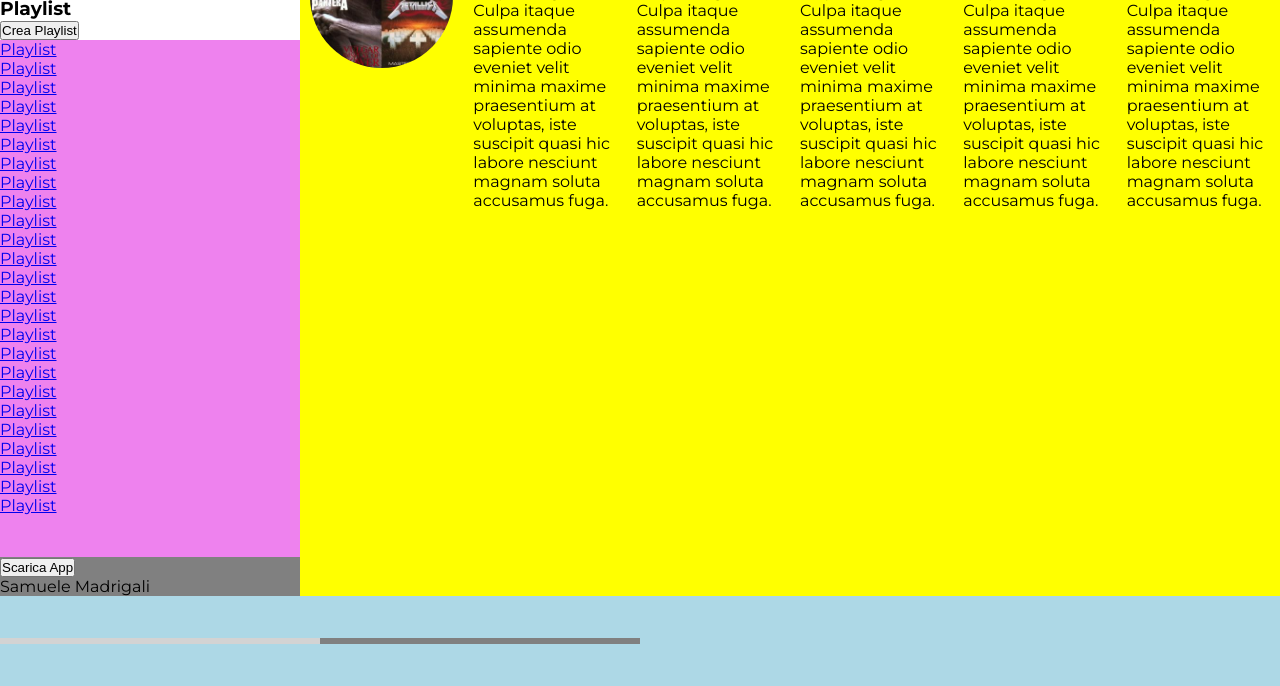
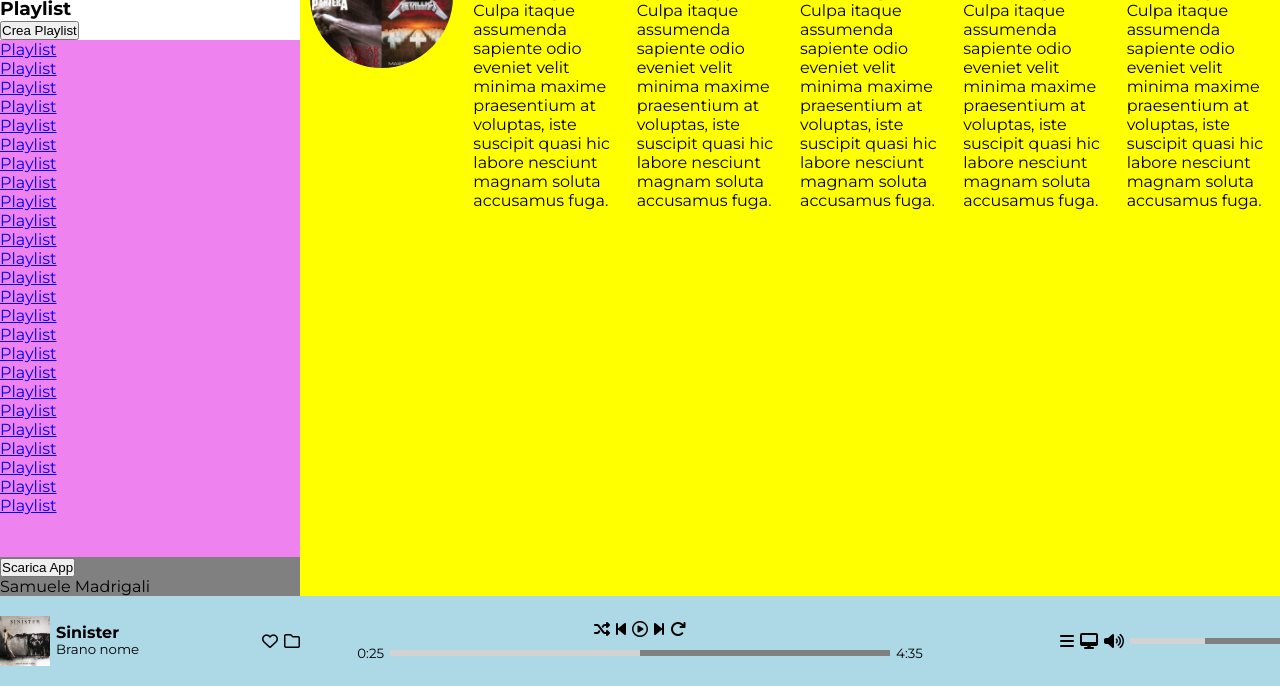
Before and after one commit to boolean-class-122/ex-html-css-spotifyweb, a plain HTML site: page index.html in a window 1280 px wide. Shown: the part 114-800 px from the top of the page. Drawn offline with Linux system fonts and the light colour scheme.

Commit message:
add: footer

```diff
--- a/index.html
+++ b/index.html
@@ -4,6 +4,7 @@
     <meta charset="UTF-8">
     <meta name="viewport" content="width=device-width, initial-scale=1.0">
     <title>Spotify Web</title>
+    <link rel="stylesheet" href="https://cdnjs.cloudflare.com/ajax/libs/font-awesome/6.5.1/css/all.min.css" integrity="sha512-DTOQO9RWCH3ppGqcWaEA1BIZOC6xxalwEsw9c2QQeAIftl+Vegovlnee1c9QX4TctnWMn13TZye+giMm8e2LwA==" crossorigin="anonymous" referrerpolicy="no-referrer" />
     <!-- Google fonts -->
     <link rel="preconnect" href="https://fonts.googleapis.com">
     <link rel="preconnect" href="https://fonts.gstatic.com" crossorigin>
@@ -94,9 +95,50 @@
         </main>
     </div>
     <footer>
-        <div class="bar">
+        <div class="footer-left">
+            <div class="song-played">
+                <img src="./img/sinister.jpeg" alt="sinister" />
+                <div class="song-played-info">
+                    <div><strong>Sinister</strong></div>
+                    <small>Brano nome</small>
+                </div>
+                <div class="song-played-actions">
+                    <i class="fa-regular fa-heart"></i>
+                    <i class="fa-regular fa-folder"></i>
+                </div>
+            </div>
+        </div>
+        <div class="footer-center">
+            <div class="player">
+                <i class="fa-solid fa-shuffle"></i>
+                <i class="fa-solid fa-backward-step"></i>
+                <i class="fa-regular fa-circle-play"></i>
+                <i class="fa-solid fa-forward-step"></i>
+                <i class="fa-solid fa-arrow-rotate-right"></i>
+            </div>
+            <div class="player-bar">
+                <small>0:25</small>
+                <div class="bar">
+                    <div class="bar-inside"></div>
+                </div>
+                <small>4:35</small>
+            </div>
+        </div>
+        <div class="footer-right">
+            <div class="volume">
+                <i class="fa-solid fa-bars"></i>
+                <i class="fa-solid fa-desktop"></i>
+                <i class="fa-solid fa-volume-high"></i>
+                <div class="volume-bar">
+                    <div class="bar">
+                        <div class="bar-inside"></div>
+                    </div>
+                </div>
+            </div>
+        </div>
+        <!-- <div class="bar">
             <div class="bar-inside"></div>
-        </div>
+        </div> -->
     </footer>
 </body>
 </html>
--- a/style.css
+++ b/style.css
@@ -128,12 +128,74 @@ footer {
     background-color: lightblue;
     display: flex;
     align-items: center;
+    flex-wrap: wrap;
+}
+
+.footer-left, .footer-center, .footer-right  {
+    /* border: 1px dashed blue; */
+    /* height: 50px; */
+}
+
+.footer-left, .footer-right {
+    width: 30%;
+    max-width: 300px;
+}
+.footer-center {
+    flex-grow: 1;
+    padding: 0 12px;
+}
+
+.song-played {
+    display: flex;
+    align-items: center;
+    gap: 6px;
+}
+.song-played img {
+    height: 50px;
+}
+.song-played-info {
+    line-height: 1;
+}
+.song-played-actions {
+    margin-left: auto;
+    display: flex;
+    gap: 6px;
+}
+
+.player {
+    display: flex;
+    gap: 6px;
+    justify-content: center;
+    margin-bottom: 8px;
+}
+
+.player-bar {
+    display: flex;
+    align-items: center;
+    justify-content: center;
+    gap: 6px;
+}
+
+.player-bar .bar {
+    max-width: 500px;
+}
+
+.volume {
+    display: flex;
+    justify-content: flex-end;
+    align-items: center;
+    gap: 6px;
+}
+
+.volume-bar {
+    max-width: 150px;
+    width: 100%;
 }
 
 .bar {
+    width: 100%;
     height: 6px;
     background: gray;
-    width:50%;
 }
 .bar-inside {
     height: 100%;
@@ -163,4 +225,13 @@ footer {
     .playlist-title, .playlist {
         display: none;
     }
+
+    .footer-left, .footer-right {
+        width: 50%;
+    }
+
+    .footer-center {
+        width: 100%;
+        order: 1;
+    }
 }
```
